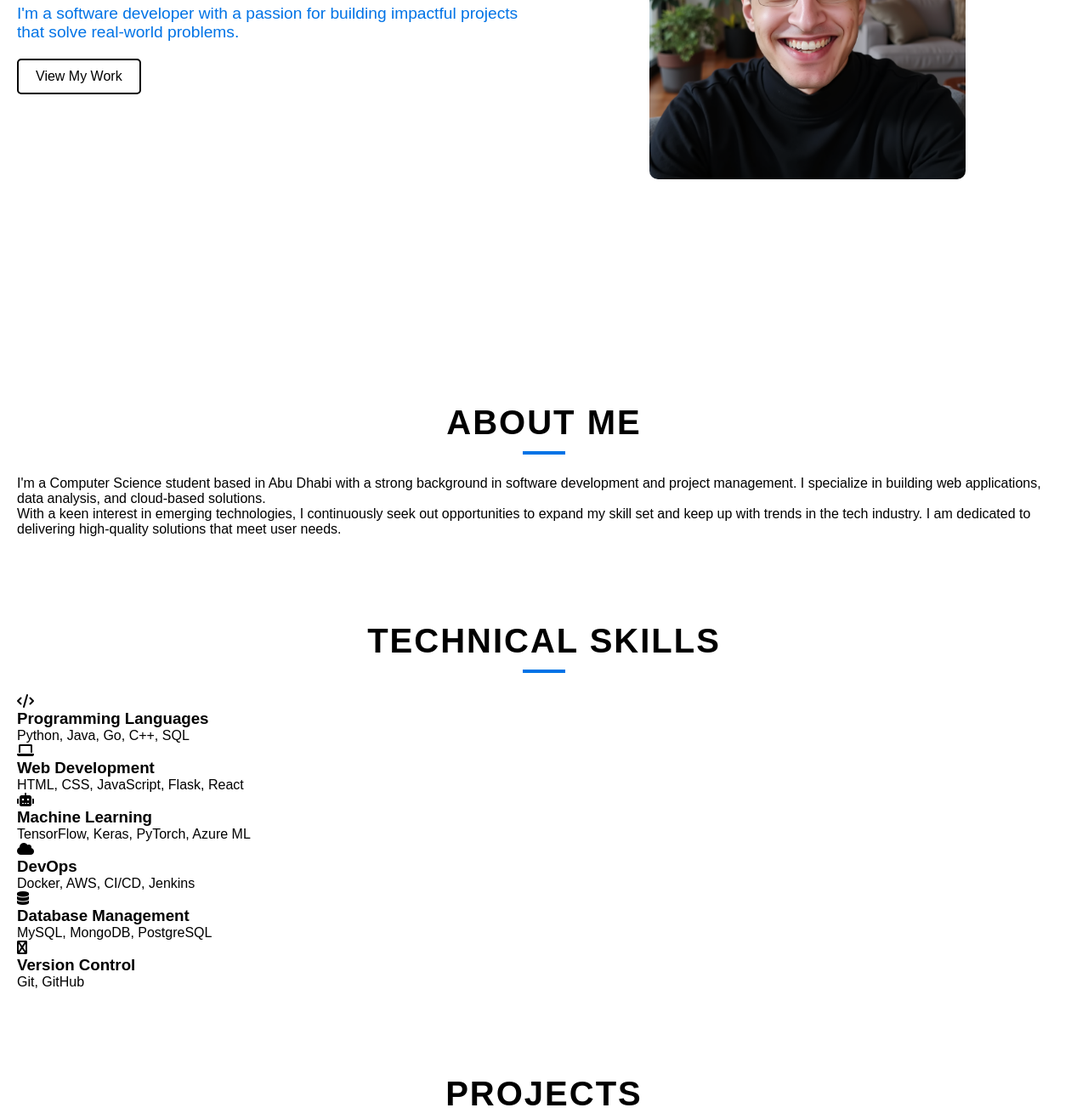
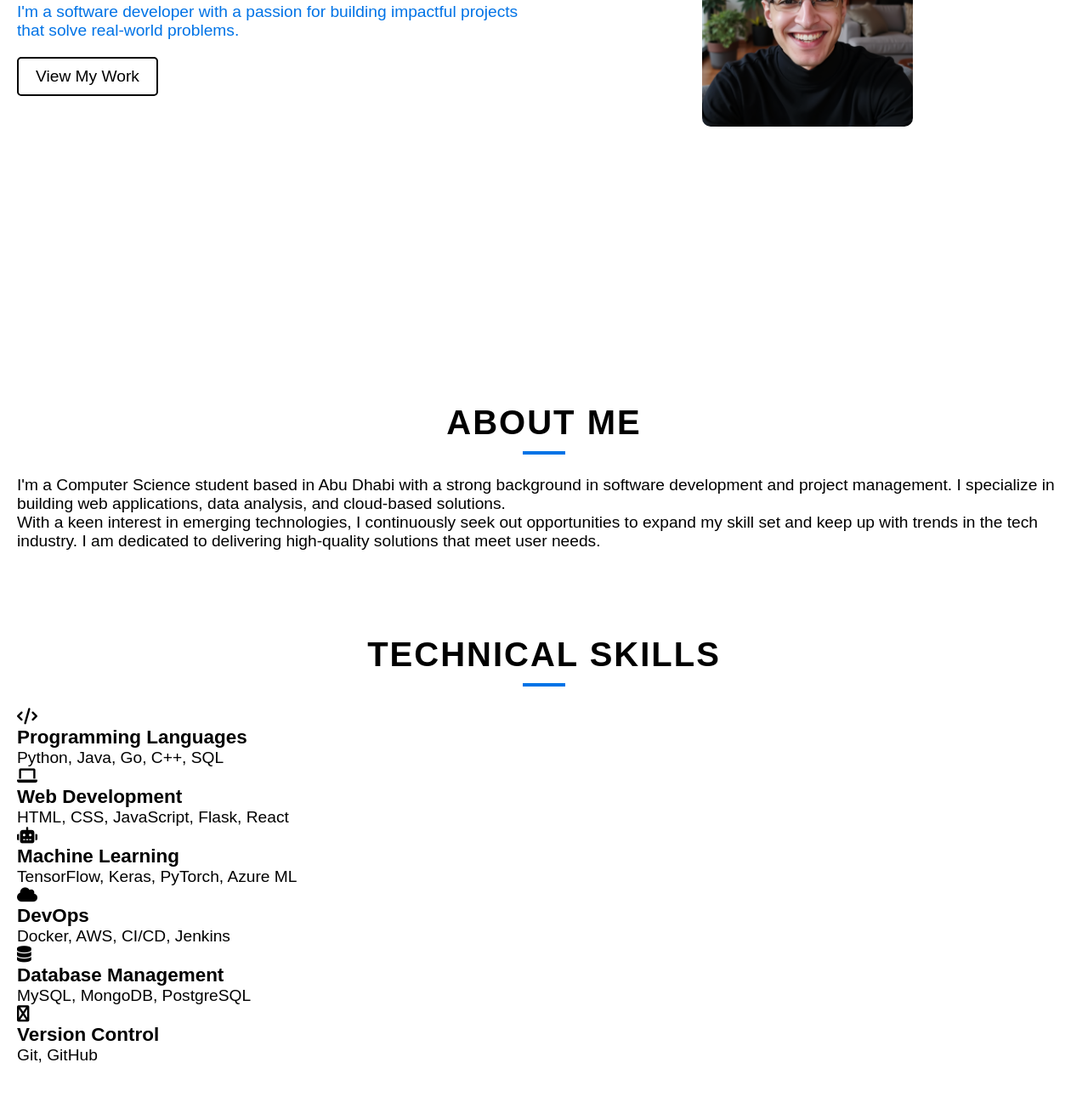
Before and after one commit to Yehia-Ibrahim-saleh/Yehia-Ibrahim-saleh.github.io, a plain HTML site: page index.html in a window 1280 px wide. Shown: the part 375-1692 px from the top of the page at 85% size. Drawn offline with Linux system fonts and the light colour scheme.

Commit message:
Initial portfolio setup

```diff
--- a/css/styles.css
+++ b/css/styles.css
@@ -9,6 +9,8 @@ body {
   font-family: Arial, sans-serif;
   background-color: white; /* Background color is white */
   color: black; /* Text color is black for contrast */
+  font-size: 1.2rem; /* Adjusted paragraph font size */
+
 }
 
 /* Navbar Styles */
@@ -116,7 +118,7 @@ nav.scrolled {
 }
 
 .hero-image img {
-  max-width: 60%; /* Make image smaller */
+  max-width: 40%; /* Make image smaller */
   height: auto; /* Maintain aspect ratio */
   border-radius: 10px; /* Rounded corners for image */
 }
--- a/index.html
+++ b/index.html
@@ -275,7 +275,7 @@
         if (textIndex < typedText.length) {
           typedTextElement.textContent += typedText.charAt(textIndex);
           textIndex++;
-          setTimeout(type, 20); // Adjust typing speed here
+          setTimeout(type, 25); // Adjust typing speed here
         } else {
           setTimeout(typeDescription, 500); // Wait before typing description
         }
@@ -286,7 +286,7 @@
           typedDescriptionElement.textContent +=
             typedDescription.charAt(descriptionIndex);
           descriptionIndex++;
-          setTimeout(typeDescription, 10); // Adjust typing speed here
+          setTimeout(typeDescription, 30); // Adjust typing speed here
         }
       }
 
```
